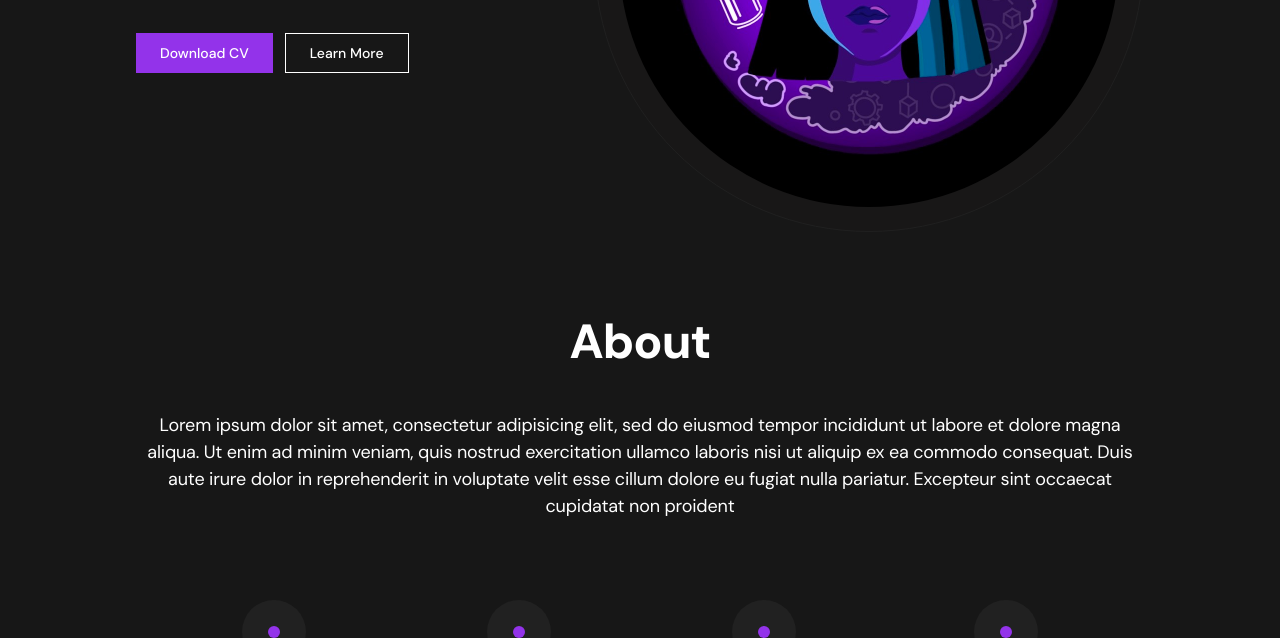
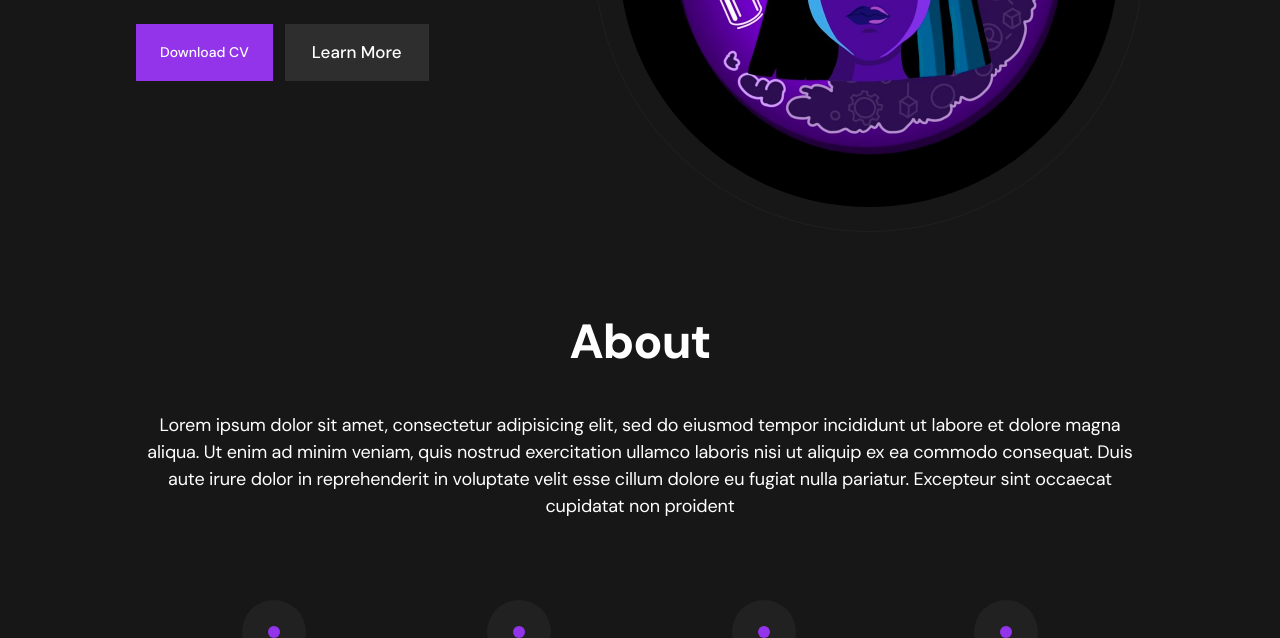
Before and after one commit to imedisa/Portfolio, a website built with Vite: page index.html in a window 1280 px wide. Shown: the part 462-1100 px from the top of the page. Built offline with nearby package versions, Linux system fonts and the light colour scheme.

Commit message:
changed my button in first section and edited fonts

```diff
--- a/index.html
+++ b/index.html
@@ -39,7 +39,7 @@
       <div class="sm:px-20 mt-20 flex flex-col lg:flex-row items-center align-center justify-between">
         <!-- INSTRUCTION -->
         <div class="flex flex-col">
-          <h3 class="font-bold text-5xl">Hi, I am <br />Medisa Hamzeh</h3>
+          <h3 class="font-bold text-2xl sm:text-5xl">Hi, I am <br />Medisa Hamzeh</h3>
           <p class="text-lg font-medium gray-text mt-2">Frontend Developer</p>
           <!-- BUTTONS -->
           <div class="flex flex-row mt-9">
@@ -49,7 +49,7 @@
               Download CV
             </button>
             <button
-              class="text-xs xl:text-sm font-medium px-6 py-2 border border-white hover:border-purple-800 ml-3 hover:bg-purple-800 hover:transition-all"
+              class="text-xs xl:text-sm font-medium px-6 py-2 border border-white bn focus:border-purple-800 ml-3 focus:bg-purple-800 hover:transition-all"
             >
               Learn More
             </button>
@@ -71,8 +71,8 @@
       <!-- ABOUT -->
       <div class="xs:px-20 mt-2 lg:mt-20">
         <div class="flex flex-col text-center">
-          <h2 class="text-5xl font-bold">About</h2>
-          <p class="text-sm md:text-lg font-normal mt-10 px-2">
+          <h2 class="text-2xl sm:text-5xl font-bold">About</h2>
+          <p class="text-sm md:text-lg font-normal mt-3 sm:mt-10 px-2">
             Lorem ipsum dolor sit amet, consectetur adipisicing elit, sed do
             eiusmod tempor incididunt ut labore et dolore magna aliqua. Ut enim
             ad minim veniam, quis nostrud exercitation ullamco laboris nisi ut
--- a/styles/app.css
+++ b/styles/app.css
@@ -52,3 +52,75 @@ a {
     height: 500px;
   }
 }
+
+.bn {
+  padding: 0.9em 1.6em;
+  border: none;
+  outline: none;
+  color: #FFF;
+  font-family: inherit;
+  font-weight: 500;
+  font-size: 17px;
+  cursor: pointer;
+  position: relative;
+  z-index: 0;
+  border-radius: 32px;
+}
+
+.bn::after {
+  content: "";
+  z-index: -1;
+  position: absolute;
+  width: 100%;
+  height: 100%;
+  background-color: rgb(46, 46, 46);
+  left: 0;
+  top: 0;
+}
+
+.bn::before {
+  content: "";
+  background: linear-gradient(
+    45deg,
+    #07d888, #e40851, #2f00ff, #00ff37,
+      #ec0808, #2600ff, #0bd157, #2f00ff
+);
+  position: absolute;
+  top: -2px;
+  left: -2px;
+  background-size: 600%;
+  z-index: -1;
+  width: calc(100% + 4px);
+  height: calc(100% + 4px);
+  filter: blur(8px);
+  animation: glowing345 20s linear infinite;
+  transition: opacity .3s ease-in-out;
+  opacity: 0;
+}
+
+@keyframes glowing345 {
+  0% {
+    background-position: 0 0;
+  }
+
+  50% {
+    background-position: 400% 0;
+  }
+
+  100% {
+    background-position: 0 0;
+  }
+}
+
+.bn:hover::before {
+  opacity: 1;
+}
+
+.bn:active:after {
+  background: transparent;
+}
+
+.bn:active {
+  color: #000;
+  font-weight: bold;
+}
```
Also changed, not shown: styles/main.css.
